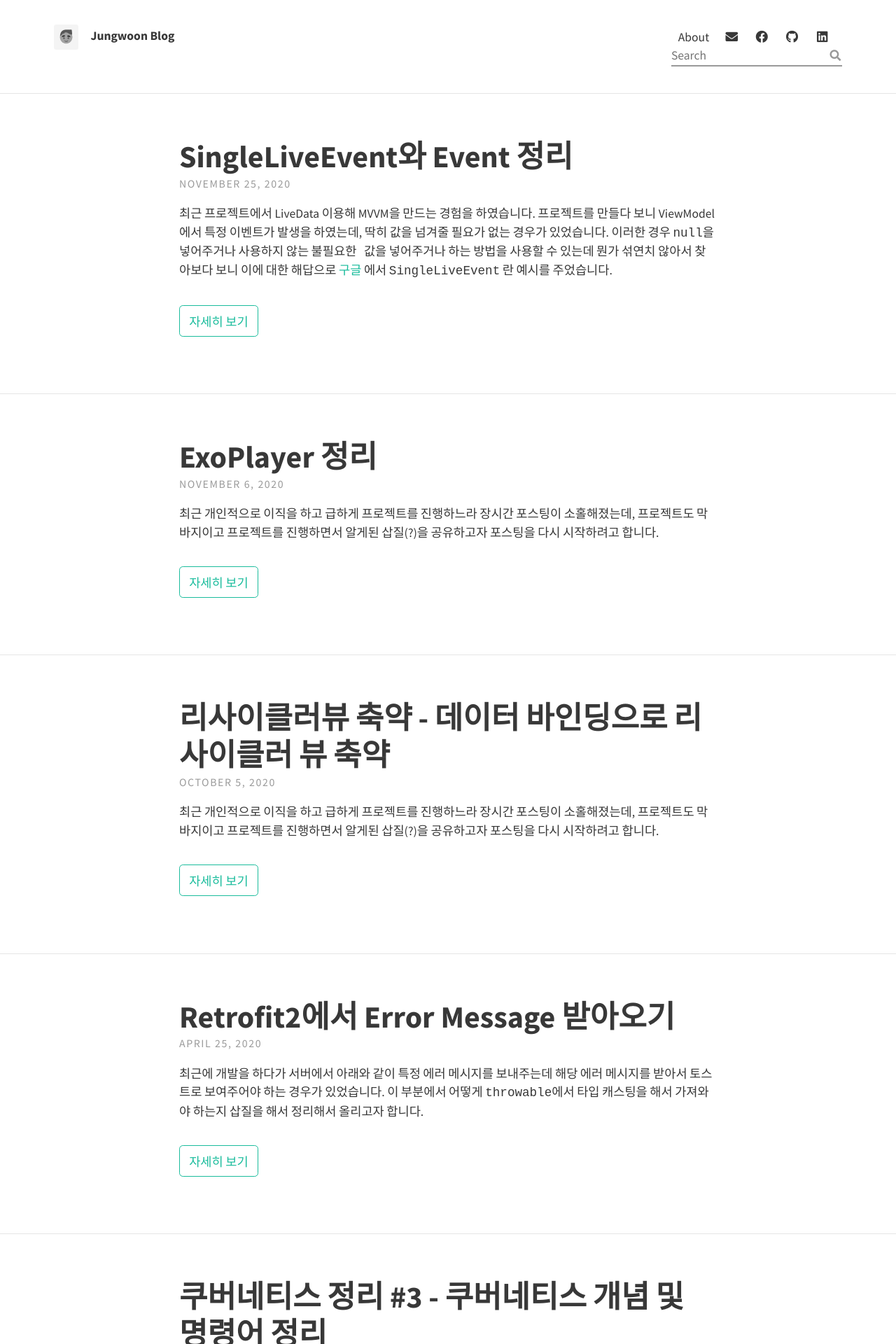
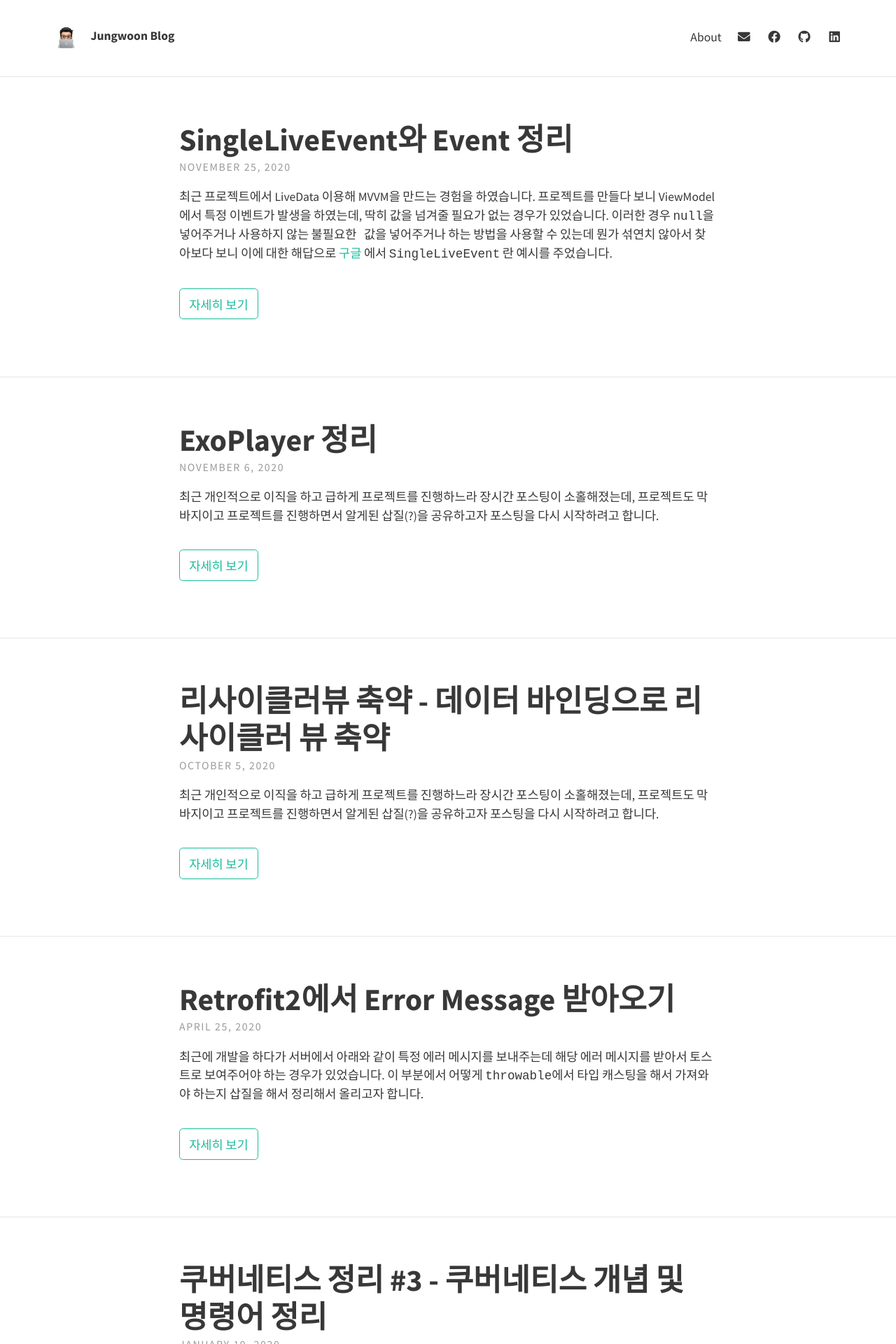
Before and after one commit to Jungwoon/jungwoon.github.io, a Jekyll site: the page built from index.html, in a window 1280 px wide. Shown: the top 1920 px of the page at 70% size. Built offline with Jekyll 4.4.1, drawn with Linux system fonts in a browser that asks for light colours; nearby versions of some CDN libraries; the list of posts is cut into pages by our own code.

Commit message:
new blog theme

```diff
--- a/_config.yml
+++ b/_config.yml
@@ -48,12 +48,12 @@ theme_settings:
   google_analytics: "UA-79172120-2" # Tracking ID, e.g. "UA-000000-01"
   disqus_shortname: "jungwoon"
   katex: true # Enable if using math markup
-  search: true # Enable the search feature
+  search: false # Enable the search feature
 
   # Localization strings
   str_follow_on: "Follow on"
   str_rss_follow: "Follow RSS feed"
-  str_email: "Email"
+  str_email: "이메일"
   str_next_post: "다음 포스트"
   str_previous_post: "이전 포스트"
   str_next_page: "다음"
```
Also changed, not shown: assets/img/avatar.png.
